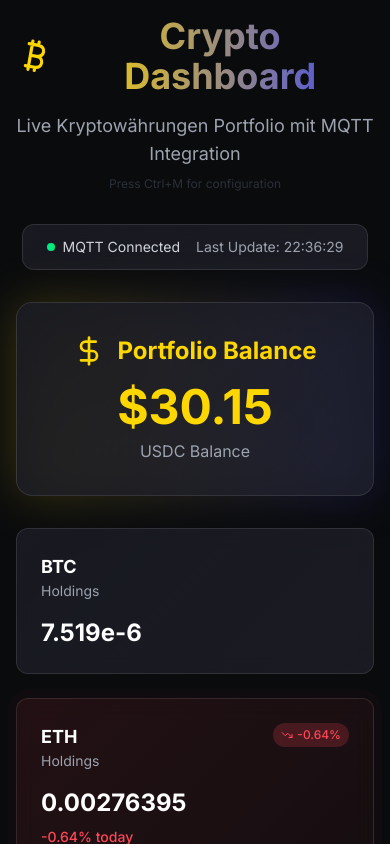
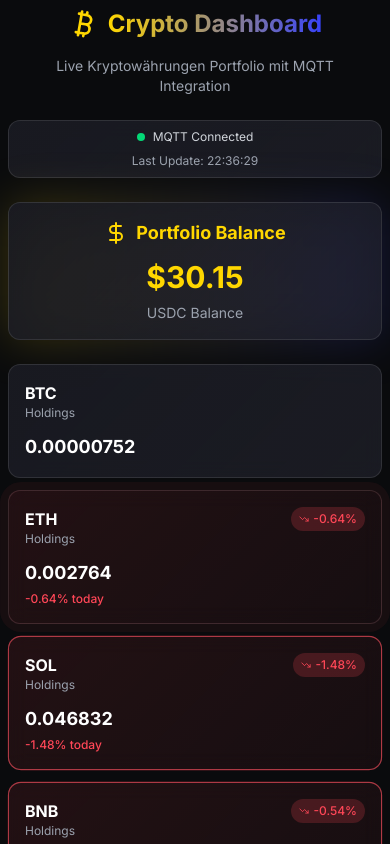
Before and after one commit to TheRealByteCommander/coin-view-at-a-glance, a React (Vite) app: page / in a window 390 px wide. Shown: the top 844 px of the page. Built offline with nearby package versions, Linux system fonts and the light colour scheme.

Commit message:
Fix: Improve responsiveness and number formatting
- Make the page responsive.
- Format number values to display a maximum of 8 decimal places, preventing exponential notation.

```diff
--- a/src/components/CryptoCard.tsx
+++ b/src/components/CryptoCard.tsx
@@ -19,7 +19,29 @@ const CryptoCard: React.FC<CryptoCardProps> = ({ crypto, isBalance = false }) =>
     if (isBalance) {
       return `$${value.toFixed(2)}`;
     }
-    return value < 0.001 ? value.toExponential(3) : value.toFixed(8);
+
+    // Verhindere wissenschaftliche Notation und begrenze auf 8 Nachkommastellen
+    if (value === 0) {
+      return '0.00000000';
+    }
+
+    // Für sehr kleine Zahlen (< 0.00000001) zeige 8 Nachkommastellen
+    if (value < 0.00000001) {
+      return value.toFixed(8);
+    }
+
+    // Für kleine Zahlen (< 0.001) zeige bis zu 8 Nachkommastellen, aber entferne trailing zeros
+    if (value < 0.001) {
+      const formatted = value.toFixed(8);
+      return formatted.replace(/\.?0+$/, '');
+    }
+
+    // Für größere Zahlen zeige angemessene Nachkommastellen
+    if (value >= 1) {
+      return value.toFixed(2);
+    } else {
+      return value.toFixed(6);
+    }
   };
 
   const formatPnl = (value: number) => {
@@ -29,41 +51,41 @@ const CryptoCard: React.FC<CryptoCardProps> = ({ crypto, isBalance = false }) =>
 
   return (
     <div className={`
-      crypto-gradient rounded-xl p-6 transition-all duration-300 hover:scale-105
+      crypto-gradient rounded-lg sm:rounded-xl p-4 sm:p-5 lg:p-6 transition-all duration-300 hover:scale-105
       hover:bg-crypto-cardHover animate-slide-up
       ${isBalance ? 'col-span-2 lg:col-span-1' : ''}
       ${hasPnl && isProfit ? 'profit-gradient' : ''}
       ${hasPnl && isLoss ? 'loss-gradient' : ''}
     `}>
-      <div className="flex items-start justify-between mb-4">
-        <div>
-          <h3 className={`text-lg font-bold ${isBalance ? 'text-crypto-gold' : 'text-white'}`}>
+      <div className="flex items-start justify-between mb-3 sm:mb-4">
+        <div className="min-w-0 flex-1">
+          <h3 className={`text-base sm:text-lg font-bold truncate ${isBalance ? 'text-crypto-gold' : 'text-white'}`}>
             {isBalance ? 'Balance' : symbol}
           </h3>
-          <p className="text-sm text-gray-400">
+          <p className="text-xs sm:text-sm text-gray-400">
             {isBalance ? 'USDC' : 'Holdings'}
           </p>
         </div>
 
         {hasPnl && (
           <div className={`
-            flex items-center space-x-1 px-2 py-1 rounded-full text-xs font-medium
+            flex items-center space-x-1 px-2 py-1 rounded-full text-xs font-medium shrink-0
             ${isProfit ? 'bg-crypto-profit/20 text-crypto-profit' : 'bg-crypto-loss/20 text-crypto-loss'}
           `}>
-            {isProfit ? <TrendingUp size={12} /> : <TrendingDown size={12} />}
-            <span>{formatPnl(pnl)}</span>
+            {isProfit ? <TrendingUp size={10} /> : <TrendingDown size={10} />}
+            <span className="text-xs">{formatPnl(pnl)}</span>
           </div>
         )}
       </div>
 
-      <div className="space-y-2">
-        <div className={`text-2xl font-bold ${isBalance ? 'text-crypto-gold' : 'text-white'}`}>
+      <div className="space-y-1 sm:space-y-2">
+        <div className={`text-lg sm:text-xl lg:text-2xl font-bold break-all ${isBalance ? 'text-crypto-gold' : 'text-white'}`}>
           {formatAmount(amount)}
         </div>
 
         {hasPnl && (
           <div className={`
-            text-sm font-medium
+            text-xs sm:text-sm font-medium
             ${isProfit ? 'text-crypto-profit' : 'text-crypto-loss'}
           `}>
             {isProfit ? '+' : ''}{pnl.toFixed(2)}% today
@@ -74,7 +96,7 @@ const CryptoCard: React.FC<CryptoCardProps> = ({ crypto, isBalance = false }) =>
       {/* Animated border for active coins */}
       {hasPnl && (
         <div className={`
-          absolute inset-0 rounded-xl opacity-50 pointer-events-none
+          absolute inset-0 rounded-lg sm:rounded-xl opacity-50 pointer-events-none
           ${isProfit ? 'animate-pulse-profit' : 'animate-pulse-loss'}
         `} />
       )}
--- a/src/components/StatusIndicator.tsx
+++ b/src/components/StatusIndicator.tsx
@@ -16,18 +16,18 @@ const StatusIndicator: React.FC<StatusIndicatorProps> = ({ isConnected, lastUpda
   };
 
   return (
-    <div className="flex items-center space-x-4 text-sm">
+    <div className="flex flex-col sm:flex-row items-center sm:space-x-4 space-y-2 sm:space-y-0 text-xs sm:text-sm">
       <div className="flex items-center space-x-2">
         <div className={`
           w-2 h-2 rounded-full
           ${isConnected ? 'bg-crypto-profit animate-pulse' : 'bg-crypto-loss'}
         `} />
-        <span className="text-gray-300">
+        <span className="text-gray-300 text-center sm:text-left">
           {isConnected ? 'MQTT Connected' : 'MQTT Disconnected'}
         </span>
       </div>
 
-      <div className="text-gray-400">
+      <div className="text-gray-400 text-center sm:text-left">
         Last Update: {formatTime(lastUpdate)}
       </div>
     </div>
--- a/src/pages/Index.tsx
+++ b/src/pages/Index.tsx
@@ -32,51 +32,51 @@ const Index = () => {
   };
 
   return (
-    <div className="min-h-screen bg-crypto-background p-4 lg:p-8">
+    <div className="min-h-screen bg-crypto-background p-2 sm:p-4 lg:p-8">
       <div className="max-w-7xl mx-auto">
         {/* Header */}
-        <div className="text-center mb-8">
-          <div className="flex items-center justify-center space-x-3 mb-4">
-            <Bitcoin className="text-crypto-gold" size={40} />
-            <h1 className="text-4xl lg:text-5xl font-bold bg-gradient-to-r from-crypto-gold to-crypto-blue bg-clip-text text-transparent">
+        <div className="text-center mb-6 sm:mb-8">
+          <div className="flex items-center justify-center space-x-2 sm:space-x-3 mb-4">
+            <Bitcoin className="text-crypto-gold" size={32} />
+            <h1 className="text-2xl sm:text-3xl lg:text-4xl xl:text-5xl font-bold bg-gradient-to-r from-crypto-gold to-crypto-blue bg-clip-text text-transparent">
               Crypto Dashboard
             </h1>
           </div>
-          <p className="text-gray-400 text-lg">
+          <p className="text-gray-400 text-sm sm:text-base lg:text-lg px-4">
             Live Kryptowährungen Portfolio mit MQTT Integration
           </p>
           {/* Versteckter Hinweis für Entwickler */}
-          <div className="text-xs text-gray-600 mt-2 opacity-50">
+          <div className="text-xs text-gray-600 mt-2 opacity-50 hidden sm:block">
             Press Ctrl+M for configuration
           </div>
         </div>
 
         {/* Status */}
-        <div className="flex justify-center mb-8">
-          <div className="crypto-gradient rounded-lg px-6 py-3">
+        <div className="flex justify-center mb-6 sm:mb-8">
+          <div className="crypto-gradient rounded-lg px-4 sm:px-6 py-2 sm:py-3 w-full max-w-lg">
             <StatusIndicator isConnected={isConnected} lastUpdate={lastUpdate} />
           </div>
         </div>
 
         {/* Balance Card - Featured */}
-        <div className="mb-8">
+        <div className="mb-6 sm:mb-8">
           <div className="relative">
-            <div className="absolute inset-0 bg-gradient-to-r from-crypto-gold/20 to-crypto-blue/20 rounded-2xl blur-xl" />
-            <div className="relative crypto-gradient rounded-2xl p-8 text-center">
-              <div className="flex items-center justify-center space-x-3 mb-4">
-                <DollarSign className="text-crypto-gold" size={32} />
-                <h2 className="text-2xl font-bold text-crypto-gold">Portfolio Balance</h2>
+            <div className="absolute inset-0 bg-gradient-to-r from-crypto-gold/20 to-crypto-blue/20 rounded-xl sm:rounded-2xl blur-xl" />
+            <div className="relative crypto-gradient rounded-xl sm:rounded-2xl p-4 sm:p-6 lg:p-8 text-center">
+              <div className="flex items-center justify-center space-x-2 sm:space-x-3 mb-3 sm:mb-4">
+                <DollarSign className="text-crypto-gold" size={24} />
+                <h2 className="text-lg sm:text-xl lg:text-2xl font-bold text-crypto-gold">Portfolio Balance</h2>
               </div>
-              <div className="text-5xl font-bold text-crypto-gold mb-2">
+              <div className="text-3xl sm:text-4xl lg:text-5xl font-bold text-crypto-gold mb-2">
                 ${cryptoData.USDC.amount.toFixed(2)}
               </div>
-              <div className="text-gray-400">USDC Balance</div>
+              <div className="text-gray-400 text-sm sm:text-base">USDC Balance</div>
             </div>
           </div>
         </div>
 
         {/* Crypto Grid */}
-        <div className="grid grid-cols-1 md:grid-cols-2 lg:grid-cols-3 xl:grid-cols-4 gap-6">
+        <div className="grid grid-cols-1 sm:grid-cols-2 lg:grid-cols-3 xl:grid-cols-4 gap-3 sm:gap-4 lg:gap-6">
           {cryptoOrder.map((symbol) => (
             <CryptoCard
               key={symbol}
@@ -86,9 +86,9 @@ const Index = () => {
         </div>
 
         {/* Footer */}
-        <div className="text-center mt-12">
-          <div className="crypto-gradient rounded-lg px-6 py-4 inline-block">
-            <p className="text-gray-400 text-sm">
+        <div className="text-center mt-8 sm:mt-12">
+          <div className="crypto-gradient rounded-lg px-4 sm:px-6 py-3 sm:py-4 inline-block max-w-full">
+            <p className="text-gray-400 text-xs sm:text-sm break-all sm:break-normal">
               Real-time data via MQTT • Topic: {mqttConfig.topicPrefix}/[SYMBOL]
             </p>
           </div>
```
